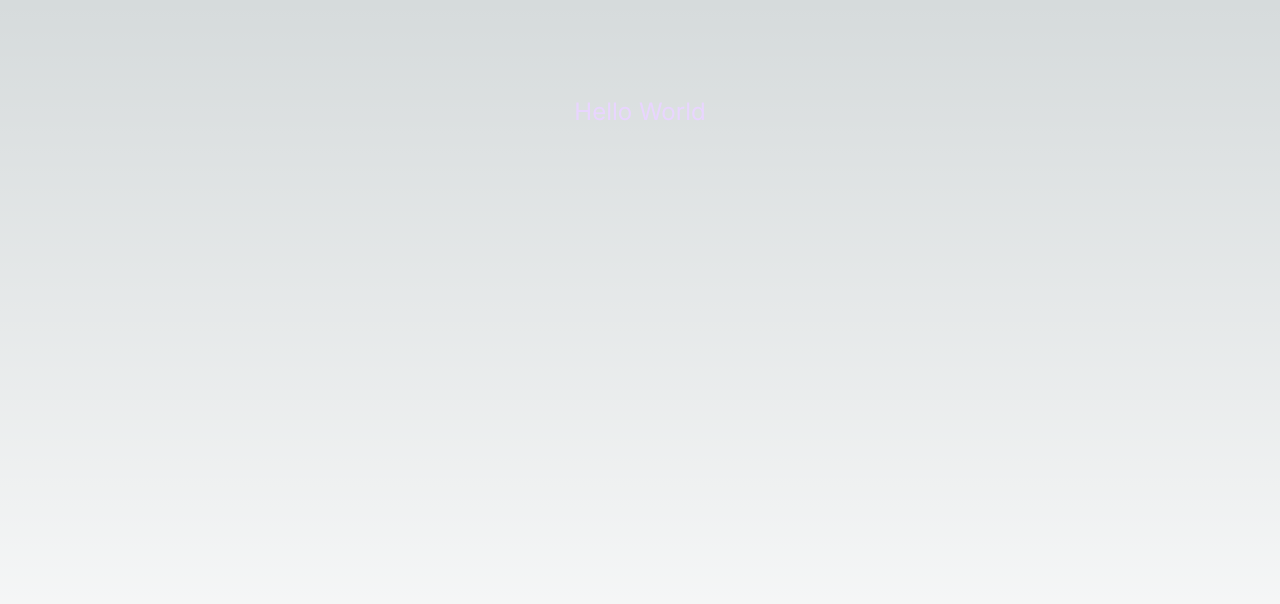
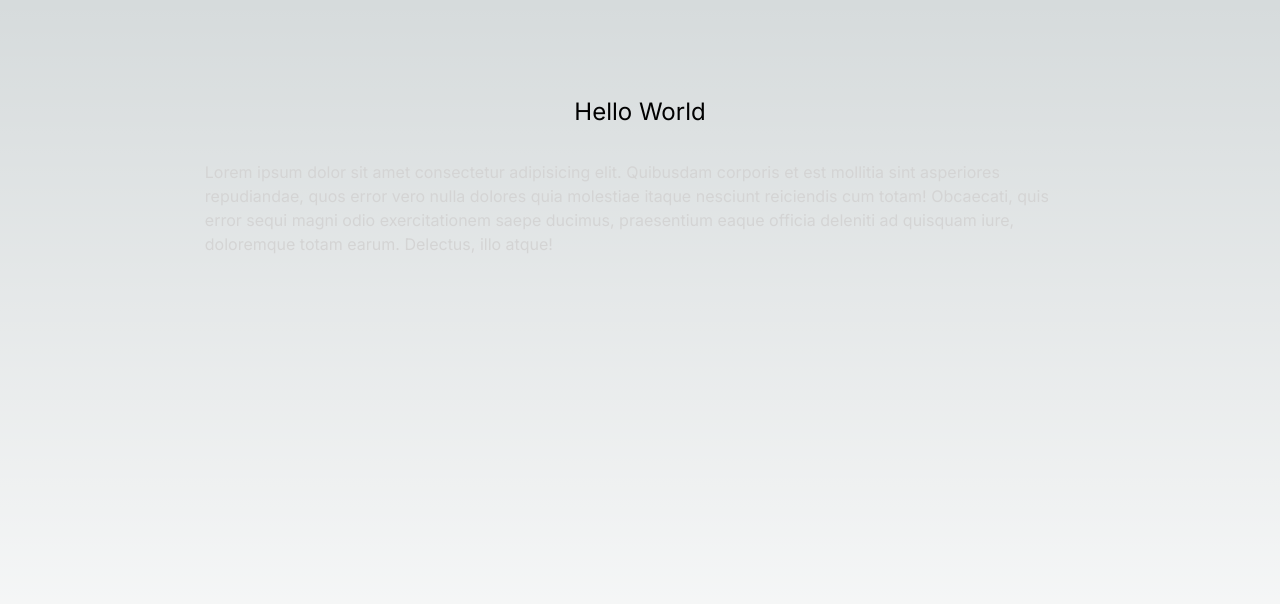
Before and after one commit to alex-curtin/amplify-next-test, a Next.js app: page / in a window 1280 px wide. Shown: the top 604 px of the page. Built offline with nearby package versions, Linux system fonts and the light colour scheme.

Commit message:
re-add second change

```diff
--- a/src/app/page.tsx
+++ b/src/app/page.tsx
@@ -1,7 +1,15 @@
 export default function Home() {
   return (
-    <main className="flex min-h-screen flex-col items-center justify-between p-24">
-      <h1 className="text-2xl text-purple-200">Hello World</h1>
+    <main className="flex min-h-screen flex-col items-center justify-start gap-8 p-24">
+      <h1 className="text-2xl">Hello World</h1>
+      <div className="max-w-[80%] text-neutral-300">
+        Lorem ipsum dolor sit amet consectetur adipisicing elit. Quibusdam
+        corporis et est mollitia sint asperiores repudiandae, quos error vero
+        nulla dolores quia molestiae itaque nesciunt reiciendis cum totam!
+        Obcaecati, quis error sequi magni odio exercitationem saepe ducimus,
+        praesentium eaque officia deleniti ad quisquam iure, doloremque totam
+        earum. Delectus, illo atque!
+      </div>
     </main>
   );
 }
```
